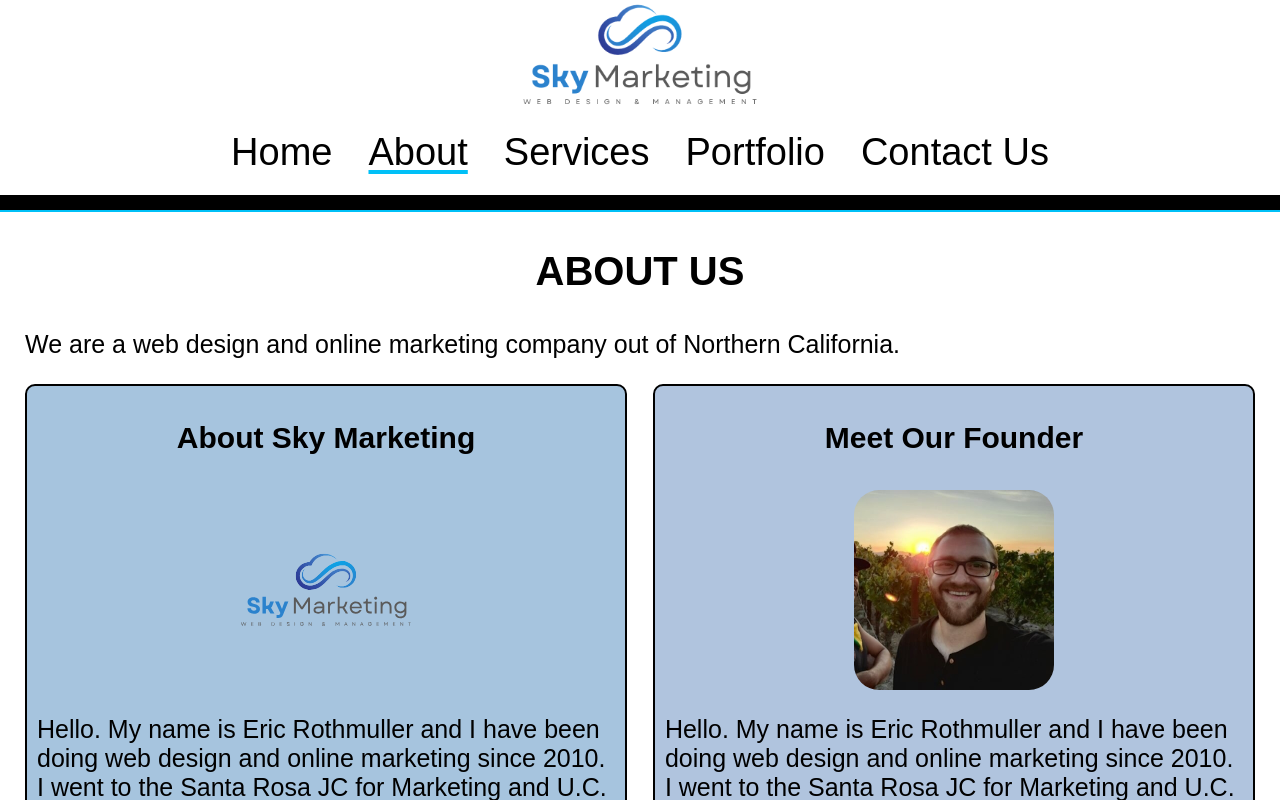
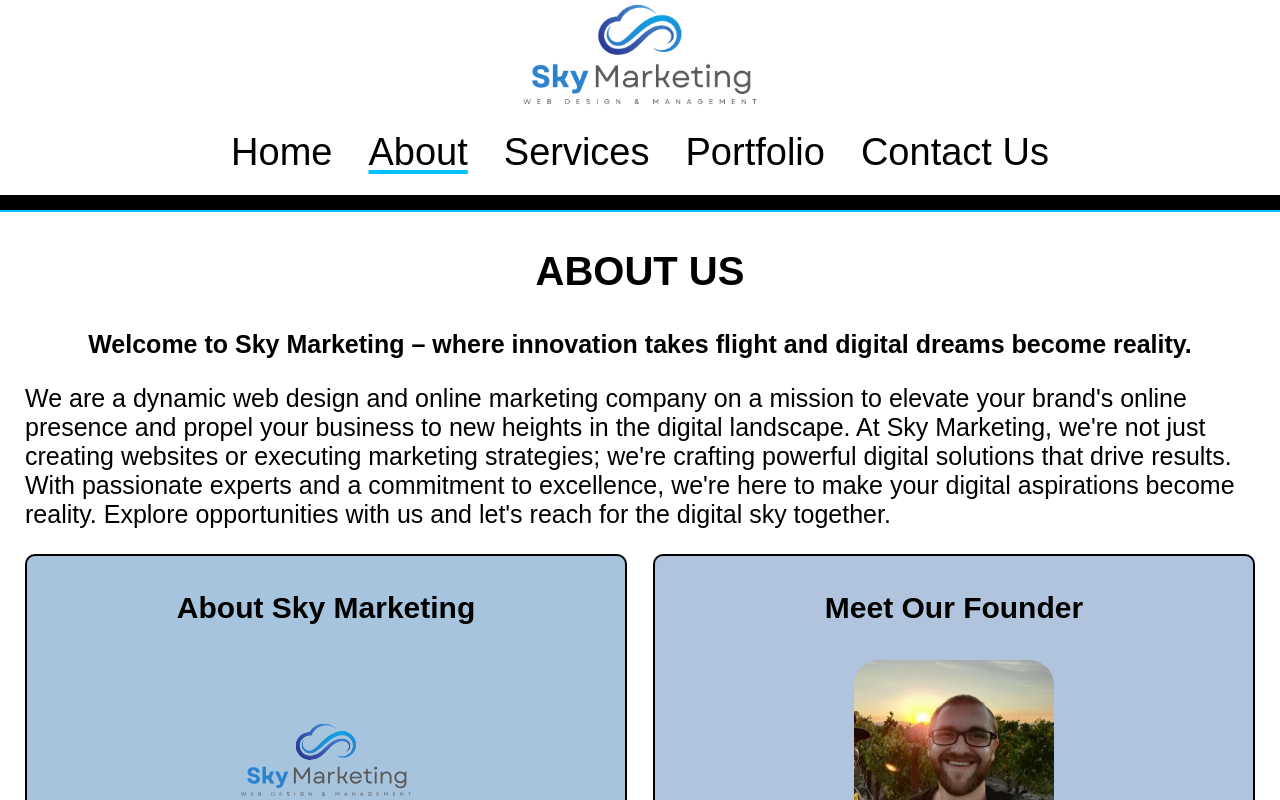
Before and after one commit to ericrothmuller/sky-marketing, a React (Create React App) app: page /about in a window 1280 px wide. Shown: the top 800 px of the page. Built offline with nearby package versions, Linux system fonts and the light colour scheme; a web font is replaced by a local one.

Commit message:
Added about page intro

```diff
--- a/src/App.css
+++ b/src/App.css
@@ -205,6 +205,10 @@
   align-self: center;
 }
 
+.bolded {
+  font-weight: bold;
+}
+
 @media only screen and (max-width: 640px) {
   .mainLogo {
     width: 30%;
--- a/src/pages/about.js
+++ b/src/pages/about.js
@@ -6,7 +6,8 @@
 return (
 	<main className="pageHeadingDiv">
 		<h1>About Us</h1>
-		<p>We are a web design and online marketing company out of Northern California.</p>
+		<p className="centeredDiv bolded">Welcome to Sky Marketing – where innovation takes flight and digital dreams become reality.</p>
+		<p>We are a dynamic web design and online marketing company on a mission to elevate your brand's online presence and propel your business to new heights in the digital landscape. At Sky Marketing, we're not just creating websites or executing marketing strategies; we're crafting powerful digital solutions that drive results. With passionate experts and a commitment to excellence, we're here to make your digital aspirations become reality. Explore opportunities with us and let's reach for the digital sky together.</p>
 		<div className="skyMarketingBox">
 			<h2 className="alignSelfCenter">About Sky Marketing</h2>
 			<img src={logo} alt="Sky Marketing" className="aboutImage" />
```
